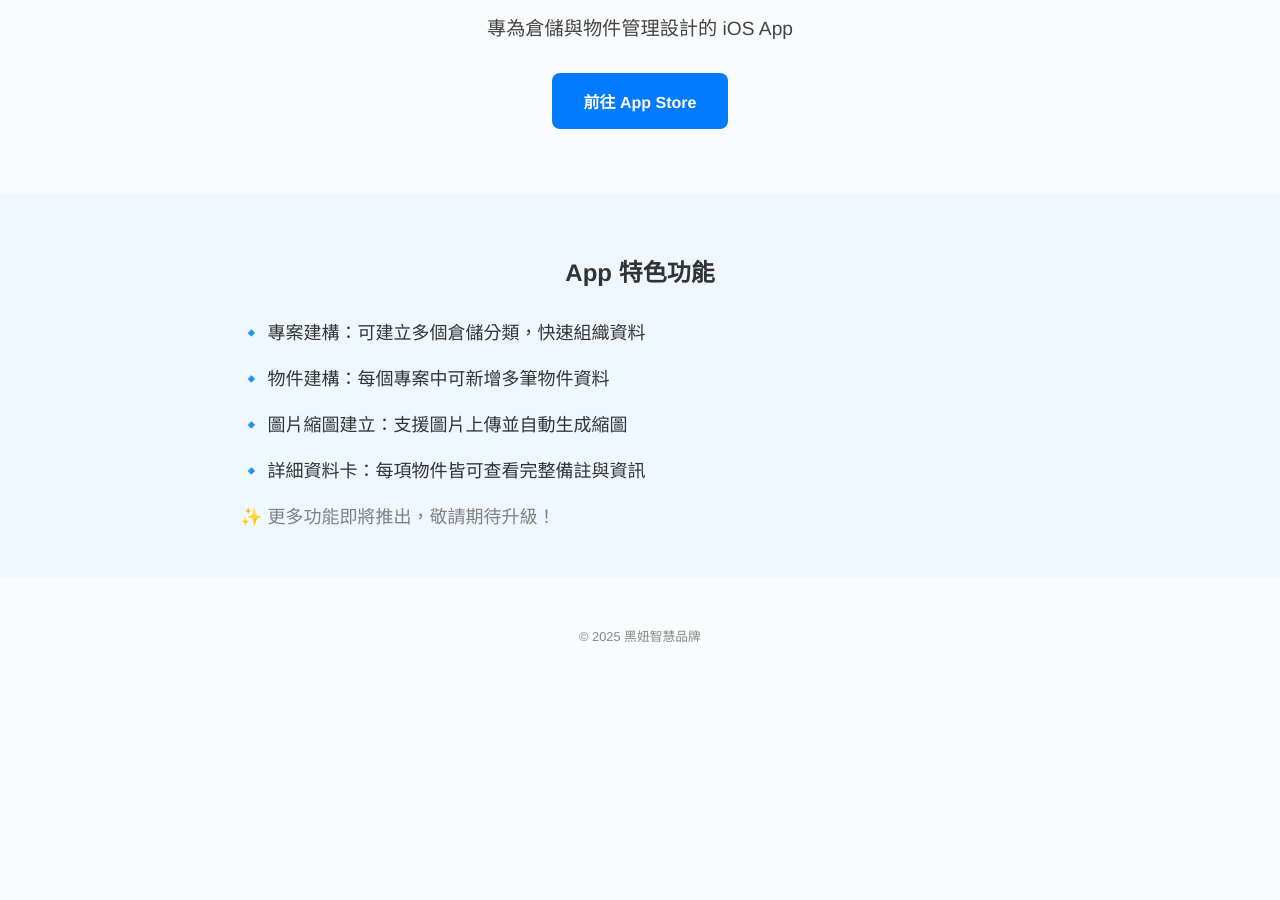
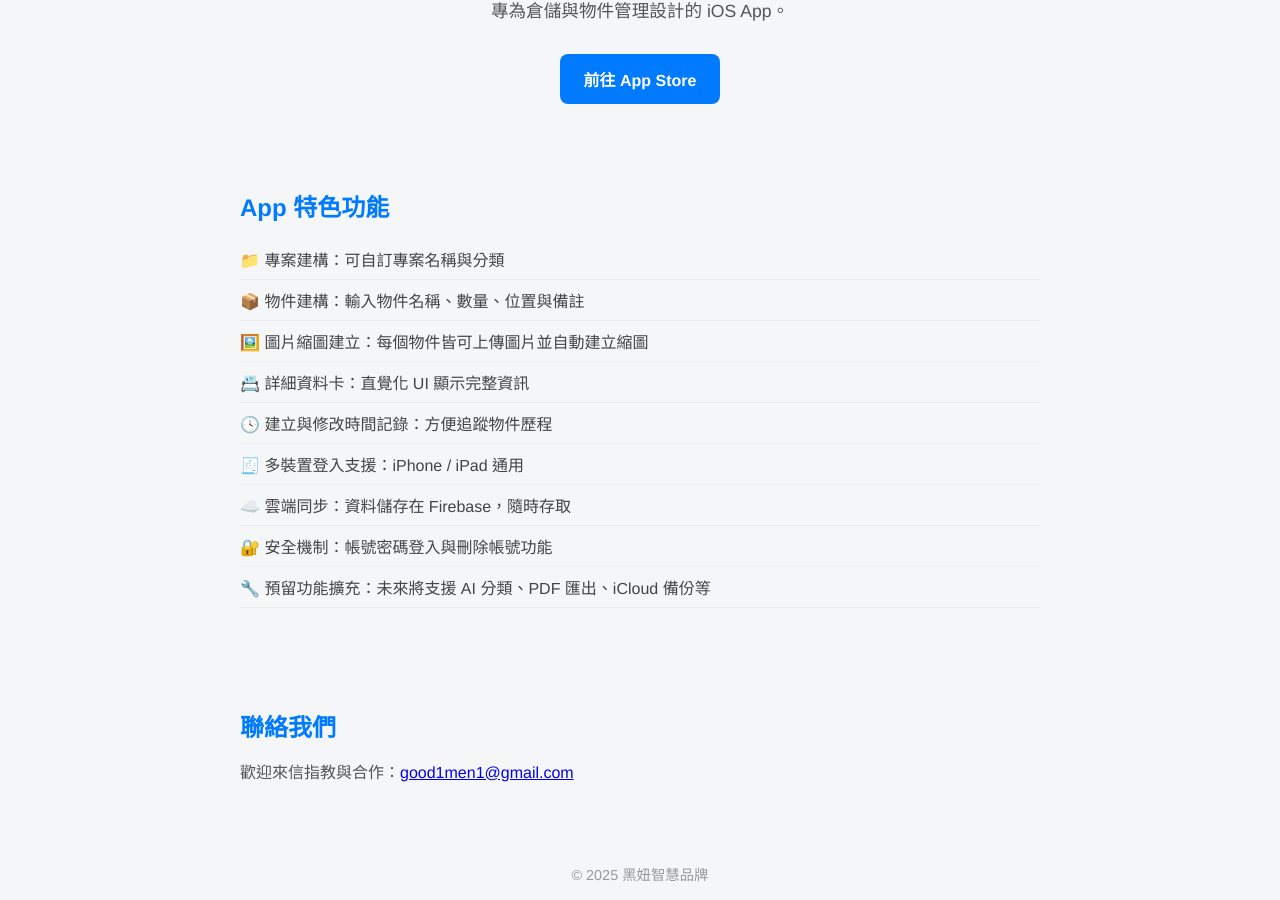
Before and after one commit to good1men1/blackniu-ai.github.io, a plain HTML site: page index.html in a window 1280 px wide. Shown: the part 217-1117 px from the top of the page. Before the commit the page ends 862 px from the top, so only its background shows below. Drawn offline with Linux system fonts and the light colour scheme.

Commit message:
Update index.html

```diff
--- a/index.html
+++ b/index.html
@@ -2,74 +2,103 @@
 <html lang="zh-TW">
 <head>
   <meta charset="UTF-8" />
-  <title>黑妞智慧官網 | 官方展示網站</title>
+  <meta name="viewport" content="width=device-width, initial-scale=1.0" />
+  <title>黑妞智慧官網</title>
   <style>
     body {
+      font-family: 'Helvetica Neue', sans-serif;
       margin: 0;
-      font-family: "Helvetica Neue", sans-serif;
-      background-color: #f9fbfd;
+      background: #f5f6f7;
       color: #333;
     }
 
     header {
       background-color: #007aff;
+      color: white;
       padding: 1rem 2rem;
-      color: white;
       display: flex;
       justify-content: space-between;
       align-items: center;
-    }
-
-    header h1 {
-      margin: 0;
-      font-size: 1.5rem;
+      font-size: 1.2rem;
     }
 
     nav a {
       color: white;
       text-decoration: none;
-      margin-left: 1rem;
+      margin-left: 1.5rem;
       font-weight: bold;
     }
 
-    .main {
+    .hero {
       text-align: center;
-      padding: 4rem 1rem;
+      padding: 4rem 1rem 2rem;
     }
 
-    .main h2 {
+    .hero h1 {
       font-size: 2rem;
       color: #007aff;
+      margin-bottom: 1rem;
     }
 
-    .main p {
-      font-size: 1.2rem;
-      color: #444;
-      margin: 1rem 0 2rem;
+    .hero p {
+      font-size: 1.1rem;
+      color: #555;
+      margin-bottom: 2rem;
     }
 
     .store-link {
       display: inline-block;
+      padding: 0.8rem 1.5rem;
       background-color: #007aff;
       color: white;
-      padding: 1rem 2rem;
+      text-decoration: none;
       border-radius: 8px;
-      text-decoration: none;
       font-weight: bold;
+      font-size: 1rem;
+    }
+
+    .features, .contact {
+      padding: 2rem 1rem;
+      max-width: 800px;
+      margin: auto;
+      text-align: left;
+    }
+
+    .features h2, .contact h2 {
+      font-size: 1.5rem;
+      color: #007aff;
+      margin-bottom: 1rem;
+    }
+
+    .features ul {
+      list-style: none;
+      padding: 0;
+    }
+
+    .features li {
+      padding: 0.5rem 0;
+      border-bottom: 1px solid #eee;
+      font-size: 1rem;
+      color: #444;
+    }
+
+    .contact p {
+      font-size: 1rem;
+      color: #555;
     }
 
     footer {
-      margin-top: 3rem;
       text-align: center;
-      font-size: 0.8rem;
-      color: #888;
+      font-size: 0.9rem;
+      color: #999;
+      margin: 2rem 0 1rem;
     }
   </style>
 </head>
+
 <body>
-
   <header>
-    <h1>黑妞智慧官網</h1>
+    <div>黑妞智慧官網</div>
     <nav>
       <a href="#">首頁</a>
       <a href="#">關於我們</a>
@@ -78,20 +107,34 @@
     </nav>
   </header>
 
-  <div class="main">
-    <h2>物件管理好幫手</h2>
-    <p>專為倉儲與物件管理設計的 iOS App</p>
+  <section class="hero">
+    <h1>物件管理好幫手</h1>
+    <p>專為倉儲與物件管理設計的 iOS App。</p>
     <a class="store-link" href="https://apps.apple.com/" target="_blank">前往 App Store</a>
-  </div>
-  </body><section style="background-color: #f0f8ff; padding: 40px 20px;">
-  <h2 style="text-align: center; color: #333;">App 特色功能</h2>
-  <ul style="max-width: 800px; margin: 0 auto; list-style: none; padding: 0;">
-    <li style="padding: 10px 0; font-size: 18px;">🔹 專案建構：可建立多個倉儲分類，快速組織資料</li>
-    <li style="padding: 10px 0; font-size: 18px;">🔹 物件建構：每個專案中可新增多筆物件資料</li>
-    <li style="padding: 10px 0; font-size: 18px;">🔹 圖片縮圖建立：支援圖片上傳並自動生成縮圖</li>
-    <li style="padding: 10px 0; font-size: 18px;">🔹 詳細資料卡：每項物件皆可查看完整備註與資訊</li>
-    <li style="padding: 10px 0; font-size: 18px; color: gray;">✨ 更多功能即將推出，敬請期待升級！</li>
-  </ul>
-</section>
-  <footer>© 2025 黑妞智慧品牌</footer>
+  </section>
+
+  <section class="features">
+    <h2>App 特色功能</h2>
+    <ul>
+      <li>📁 專案建構：可自訂專案名稱與分類</li>
+      <li>📦 物件建構：輸入物件名稱、數量、位置與備註</li>
+      <li>🖼️ 圖片縮圖建立：每個物件皆可上傳圖片並自動建立縮圖</li>
+      <li>📇 詳細資料卡：直覺化 UI 顯示完整資訊</li>
+      <li>🕓 建立與修改時間記錄：方便追蹤物件歷程</li>
+      <li>🧾 多裝置登入支援：iPhone / iPad 通用</li>
+      <li>☁️ 雲端同步：資料儲存在 Firebase，隨時存取</li>
+      <li>🔐 安全機制：帳號密碼登入與刪除帳號功能</li>
+      <li>🔧 預留功能擴充：未來將支援 AI 分類、PDF 匯出、iCloud 備份等</li>
+    </ul>
+  </section>
+
+  <section class="contact">
+    <h2>聯絡我們</h2>
+    <p>歡迎來信指教與合作：<a href="mailto:good1men1@gmail.com">good1men1@gmail.com</a></p>
+  </section>
+
+  <footer>
+    © 2025 黑妞智慧品牌
+  </footer>
+</body>
 </html>
```
